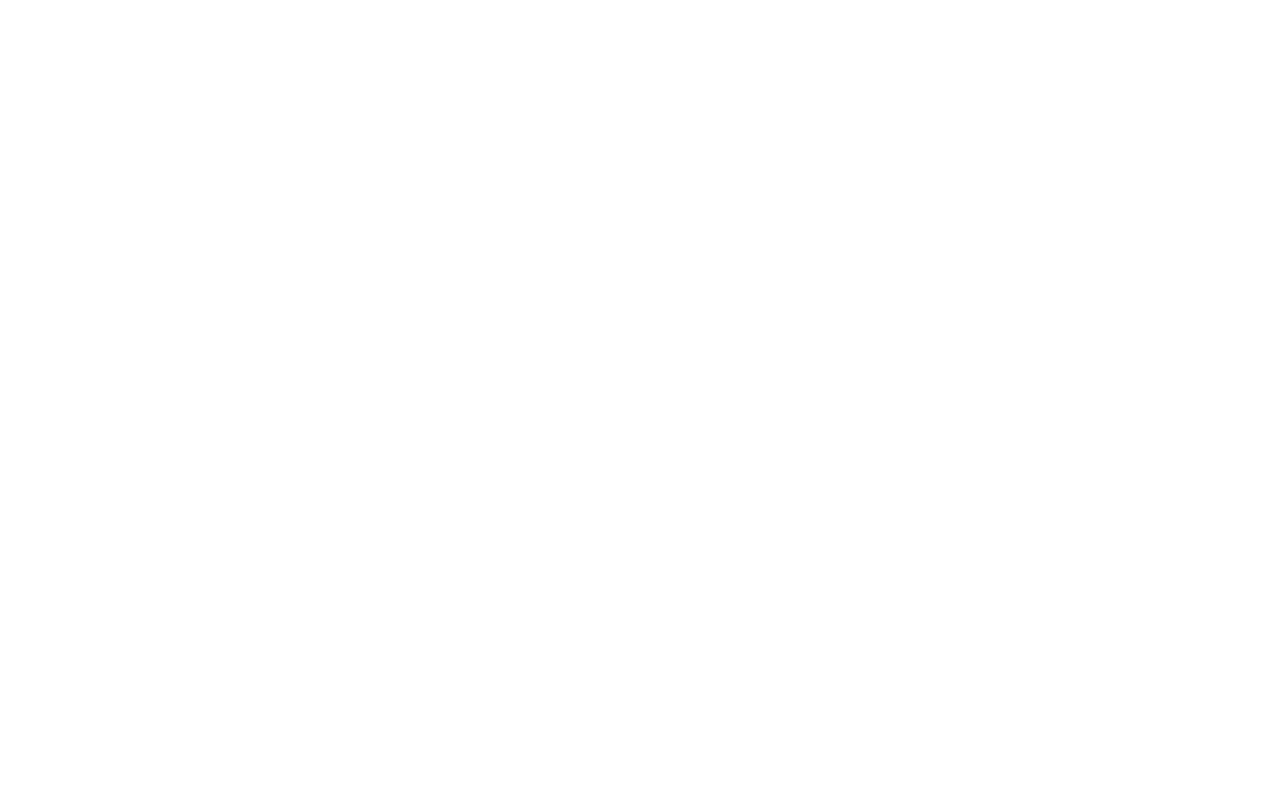
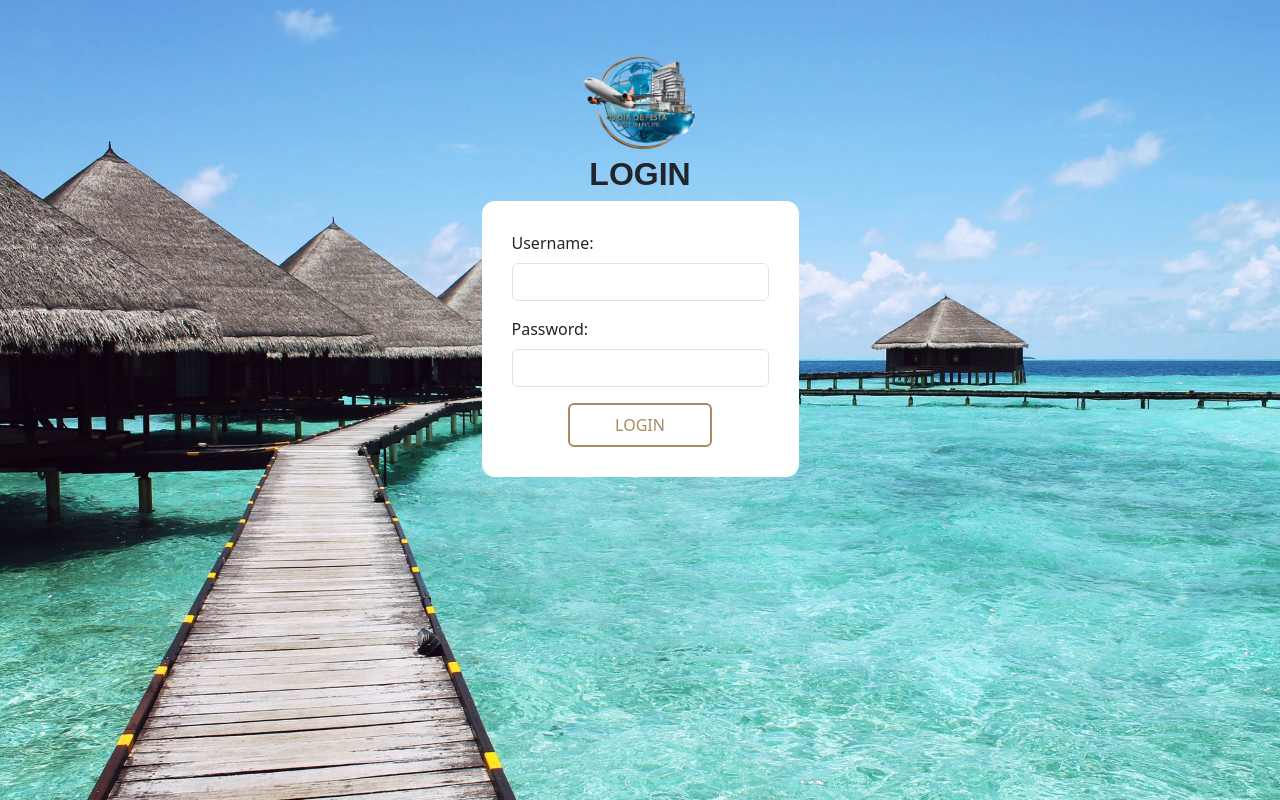
Before and after one commit to SourabhKanolkar/Zeba-website, a React (Vite) app: page /login in a window 1280 px wide. Before the commit this address had no page. Built offline with nearby package versions, Linux system fonts and the light colour scheme.

Commit message:
domestic login added after know more not on internatinal

```diff
--- a/src/App.jsx
+++ b/src/App.jsx
@@ -37,6 +37,7 @@
     <Routes>
       <Route path='/' element={<Home />}></Route>
       {/* <Route path='/home' element={<Home />}></Route> */}
+      <Route path='/login' element={<Login />}></Route>
       <Route path='/home' element={<Home />}></Route>
       <Route path='/Affiliates' element={<Resorts />}></Route>
       <Route path='/companydetails' element={<CompanyDetails />}></Route>
--- a/src/components/AffiliatedResort.jsx
+++ b/src/components/AffiliatedResort.jsx
@@ -1,13 +1,15 @@
 import React from 'react'
 import NavA from './NavA'
 import "../styles/affilidated.css"
-import { Link } from 'react-router-dom'
+import { Link,useNavigate } from 'react-router-dom'
 import { useState } from 'react'
 import ResortsDataAffiliated from "./resorts.json"
 
 export default function AffiliatedResort() {
   const [searchQuery, setSearchQuery] = useState('');
   const [filteredResorts, setFilteredResorts] = useState(ResortsDataAffiliated);
+  const [isLoggedIn, setIsLoggedIn] = useState(false); // Track login status
+  const navigate = useNavigate();
 
   const handleSearch = (e) => {
 
@@ -18,6 +20,16 @@
     });
     setFilteredResorts(filtered);
 
+  };
+
+  const handleKnowMoreClick = (resortId) => {
+    if (!isLoggedIn) {
+      // If not logged in, redirect to login and pass target URL
+      navigate('/login', { state: { target: `/resorts/${resortId}` } });
+    } else {
+      // If logged in, navigate to the specific resort page
+      navigate(`/resorts/${resortId}`);
+    }
   };
 
   return (
@@ -57,7 +69,13 @@
                     <div className="outer-resort-info-box" style={{width:"100%",height:"400px",backgroundImage: `url(${resort.img1})`,backgroundSize:"cover"}}>
                         <div className="affiliated-pre-info">
                            <h3>{resort.name}</h3 >
-                           <Link to={`/resorts/${resort.id}`} className="nav-link affi-link" style={{ fontFamily: "sans-serif" }} >Know More</Link>
+                           <button
+  className="btn btn-link nav-link affi-link"
+  style={{ fontFamily: "sans-serif" }}
+  onClick={() => handleKnowMoreClick(resort.id)}
+>
+  Know More
+</button>
                         </div>
                     </div>
                 </div>
--- a/src/components/InternationalResort.jsx
+++ b/src/components/InternationalResort.jsx
@@ -1,12 +1,14 @@
 import React from 'react'
 import NavA from './NavA'
 import internationalResorts from "../components/resorts2.json"
-import { Link } from 'react-router-dom'
+import { Link,useNavigate } from 'react-router-dom'
 import { useState } from 'react'
 
 export default function InternationalResort() {
   const [searchQuery, setSearchQuery] = useState('');
   const [filteredResorts, setFilteredResorts] = useState(internationalResorts);
+   const [isLoggedIn, setIsLoggedIn] = useState(false); // Track login status
+    const navigate = useNavigate();
 
   const handleSearch = (e) => {
 
@@ -17,6 +19,15 @@
       });
       setFilteredResorts(filtered);
 
+    };
+    const handleKnowMoreClick = (resortId) => {
+      if (!isLoggedIn) {
+        // If not logged in, redirect to login and pass target URL
+        navigate('/login', { state: { target: `/resorts/${resortId}` } });
+      } else {
+        // If logged in, navigate to the specific resort page
+        navigate(`/resorts/${resortId}`);
+      }
     };
 
 
--- a/src/components/Login.jsx
+++ b/src/components/Login.jsx
@@ -1,57 +1,54 @@
-import React from 'react'
+import React, { useState } from 'react';
 import "../styles/loginmember.css";
-import logopic from "../assets/logo-rm.png"
-import { useState } from 'react';
-import { useNavigate } from 'react-router';
+import logopic from "../assets/logo-rm.png";
+import { useNavigate, useLocation } from 'react-router';
 import { db } from '../firebase-config';
-import { collection,where,getDocs, query, doc, getDoc } from 'firebase/firestore';
+import { doc, getDoc } from 'firebase/firestore';
 
 export default function Login() {
+  const [userName, setUserName] = useState("");
+  const [password, setPassword] = useState("");
+  const [showAlert, setShowAlert] = useState(false);
+  const navigate = useNavigate();
+  const location = useLocation();
 
-  const [userName,setUserName]=useState("");
-  const [password,setPassword]=useState("");
-  const [showAlert,setShowAlert]=useState(false);
-  const navigate = useNavigate();
+  // Get the target path from the state or default to home
+  const target = location.state?.target || "/home";
 
+  const handleLogin = async (e) => {
+    e.preventDefault();
 
-  const handelLogin= async(e)=>{
-    e.preventDefault();
-    //  if(userName=="admin" && password=="admin123"){
-    //   navigate("/home");
-    //  }else{
-    //   setShowAlert(true); //to show the alert
-    //  }
-    const docRef=doc(db,"users",`${userName}`);
-    const docSnap=await getDoc(docRef);
-    if(docSnap.exists()){
-     const passwordDb=docSnap.data().password;
-      if(passwordDb==password){
-        navigate("/home");
-      }else{
-        setShowAlert(true)
+    const docRef = doc(db, "users", `${userName}`);
+    const docSnap = await getDoc(docRef);
+
+    if (docSnap.exists()) {
+      const passwordDb = docSnap.data().password;
+      if (passwordDb === password) {
+        navigate(target); // Redirect to the intended page
+      } else {
+        setShowAlert(true); // Show invalid password alert
       }
-    }else{
-      setShowAlert(true);
+    } else {
+      setShowAlert(true); // Show user not found alert
     }
-
-
-  }
-
-
+  };
 
   return (
     <>
-
-    <section id='login-member' style={{position:"relative"}}>
-
+      <section id="login-member" style={{ position: "relative" }}>
         {showAlert && (
-          <div id='alert-login-wrong' style={{maxWidth:"300px", display:"block",margin:"auto"}} className="alert alert-danger"  role="alert">
+          <div
+            id="alert-login-wrong"
+            style={{ maxWidth: "300px", display: "block", margin: "auto" }}
+            className="alert alert-danger"
+            role="alert"
+          >
             Invalid username or password.
             <button
               type="button"
               className="btn-close"
               aria-label="Close"
-              onClick={() => setShowAlert(false)} // Close the alert when button is clicked
+              onClick={() => setShowAlert(false)} // Close the alert
             ></button>
           </div>
         )}
@@ -59,39 +56,56 @@
         <div className="container">
           <div className="row">
             <div className="logo-box d-flex justify-content-center">
-            <img src={logopic}  alt="logo here" className='img-fluid logo-img-login' />
+              <img
+                src={logopic}
+                alt="logo here"
+                className="img-fluid logo-img-login"
+              />
             </div>
-        <h3 className='text-center login-heading' >LOGIN</h3>
-          <div className="col-12  test">
-            <div className="box d-flex justify-content-center align-items-center ">
-            <form onSubmit={(e)=> handelLogin(e)} >
+            <h3 className="text-center login-heading">LOGIN</h3>
+            <div className="col-12 test">
+              <div className="box d-flex justify-content-center align-items-center">
+                <form onSubmit={handleLogin}>
                   <div className="mb-3">
-    <label for="exampleUsername" className="form-label">Username:</label>
-    <input  type="text" className="form-control" onChange={(e)=>setUserName(e.target.value)} id="exampleUsername" aria-describedby="emailHelp"/>
-    <div id="emailHelp" style={{visibility:"hidden"}} className="form-text">We'll never share your email with anyone else.</div>
+                    <label htmlFor="exampleUsername" className="form-label">
+                      Username:
+                    </label>
+                    <input
+                      type="text"
+                      className="form-control"
+                      onChange={(e) => setUserName(e.target.value)}
+                      id="exampleUsername"
+                    />
                   </div>
                   <div className="mb-3">
-    <label for="exampleInputPassword1" className="form-label">Password:</label>
-    <input type="password" className="form-control" onChange={(e)=>setPassword(e.target.value)} id="exampleInputPassword1"/>
+                    <label
+                      htmlFor="exampleInputPassword1"
+                      className="form-label"
+                    >
+                      Password:
+                    </label>
+                    <input
+                      type="password"
+                      className="form-control"
+                      onChange={(e) => setPassword(e.target.value)}
+                      id="exampleInputPassword1"
+                    />
                   </div>
 
-  {/* <div className="mb-3 form-check">
-    <input type="checkbox" className="form-check-input" id="exampleCheck1"/>
-    <label className="form-check-label" for="exampleCheck1">Check me out</label>
-  </div> */}
-
                   <div className="login-btn-box d-flex justify-content-center">
-  <button type="submit" className="btn btn-primary login-btn-client">LOGIN</button>
+                    <button
+                      type="submit"
+                      className="btn btn-primary login-btn-client"
+                    >
+                      LOGIN
+                    </button>
                   </div>
                 </form>
               </div>
-
-
             </div>
           </div>
         </div>
-
       </section>
     </>
-  )
+  );
 }
--- a/src/components/Membership.jsx
+++ b/src/components/Membership.jsx
@@ -25,7 +25,7 @@
                 <h5  className='text-center'>You can customize your holiday package which depends on your Family size , locations you prefer , facilities you want and of course activities you want to indulge in</h5>
             </div>
 
-          <div className="col-md-3 mt-3">
+          <div className="col-md-4 mt-3">
           <div className="membershipbox-1 membership-box">
 
              <div className="tittle-box-mem text-center">
@@ -45,7 +45,7 @@
 
             </div>
           </div>
-          <div className="col-md-3 mt-3">
+          <div className="col-md-4 mt-3">
           <div className="membershipbox-2 membership-box">
 
              <div className="tittle-box-mem text-center">
@@ -65,7 +65,7 @@
 
             </div>
           </div>
-          <div className="col-md-3 mt-3">
+          <div className="col-md-4 mt-3">
           <div className="membershipbox-3 membership-box">
 
              <div className="tittle-box-mem text-center">
@@ -75,17 +75,17 @@
 
              <div className="benifits-box ">
                 <ul style={{listStyle:"none"}}>
-                    <li style={{padding:"5px 0px"}}><i class="bi bi-check"></i>25 Years Valid</li>
-                    <li style={{padding:"5px 0px"}}> <i class="bi bi-check"></i>   During School Vacations</li>
-                    <li style={{padding:"5px 0px"}}><i class="bi bi-check"></i>  On National Holidays</li>
+                    <li style={{padding:"5px 0px"}}><i class="bi bi-check"></i>AMC ₹24,500</li>
+                    <li style={{padding:"5px 0px"}}> <i class="bi bi-check"></i> 25 Years Valid</li>
                     <li style={{padding:"5px 0px"}}><i class="bi bi-check"></i>  During Festivals</li>
-                    <li style={{padding:"5px 0px"}}><i class="bi bi-check"></i>   AMC ₹21,500</li>
+                    <li style={{padding:"5px 0px"}}><i class="bi bi-check"></i> Any time of the year</li>
+                    <li style={{padding:"5px 0px"}}><i class="bi bi-check"></i>   A New Year’s Eve</li>
                 </ul>
              </div>
 
             </div>
           </div>
-          <div className="col-md-3 mt-3">
+          {/* <div className="col-md-3 mt-3">
           <div className="membershipbox-4 membership-box">
 
              <div className="tittle-box-mem text-center">
@@ -104,7 +104,7 @@
              </div>
 
             </div>
-          </div>
+          </div> */}
 
            </div>
           </div>
```
Lines whose indentation alone changed are shown as unchanged.
